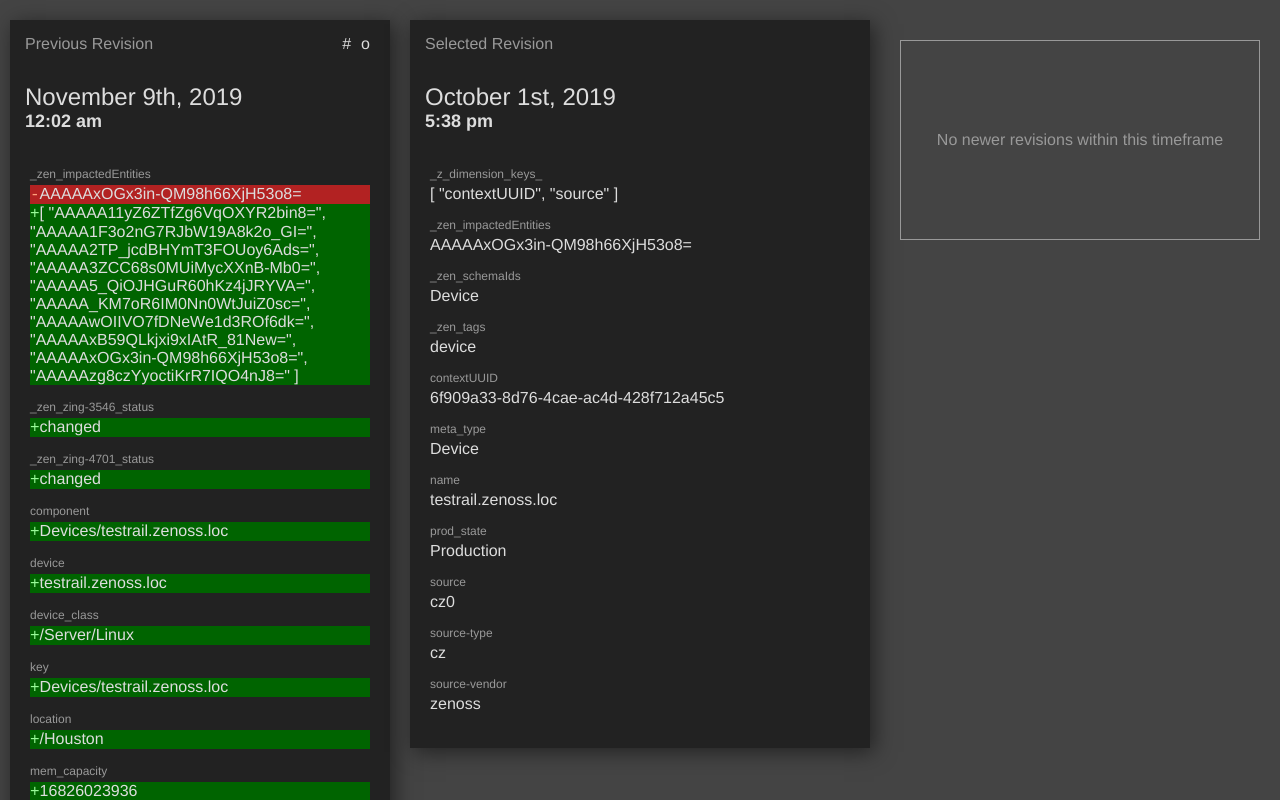
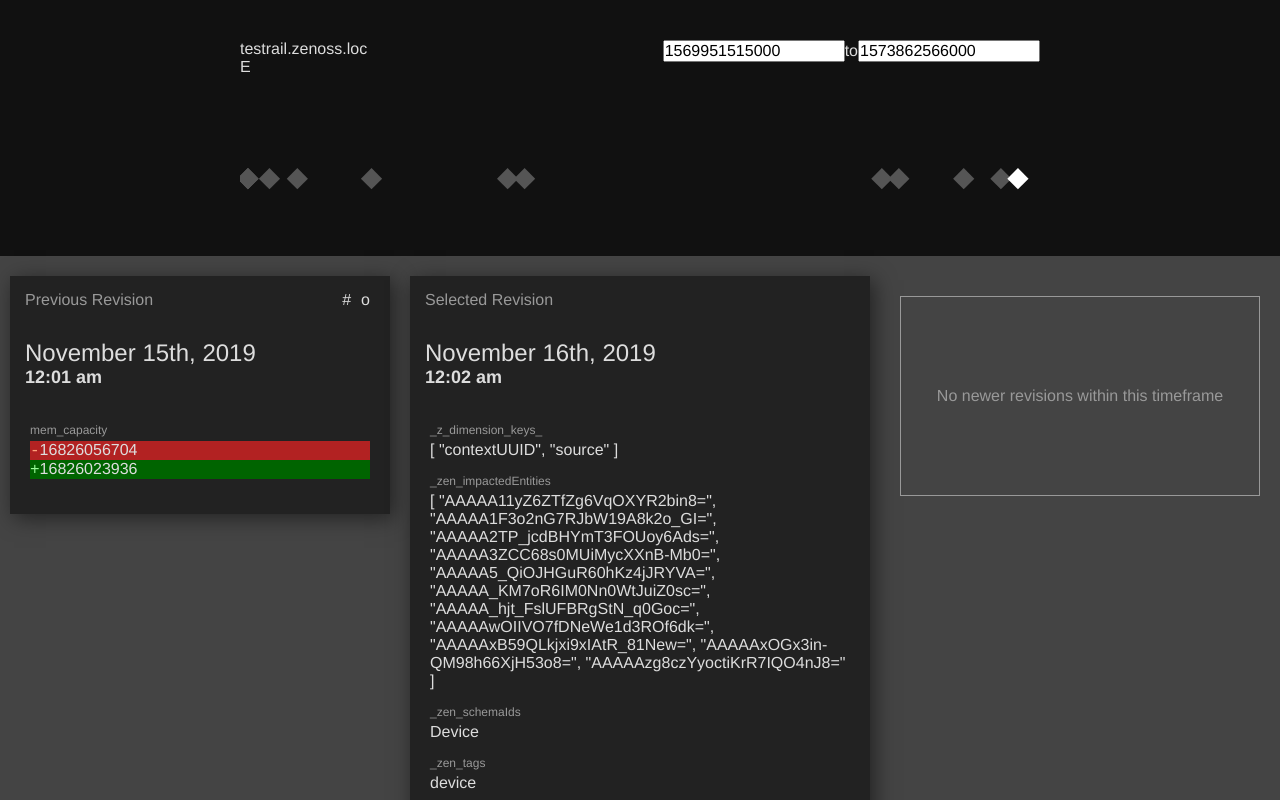
Before and after one commit to rDr4g0n/yamr-mcfly, a Vue app: page / in a window 1280 px wide. Shown: the top 800 px of the page. Built offline with nearby package versions, Linux system fonts and the light colour scheme.

Commit message:
add revision mark timeline

```diff
--- a/package.json
+++ b/package.json
@@ -9,6 +9,7 @@
   },
   "dependencies": {
     "core-js": "^3.4.3",
+    "d3-scale": "^3.2.1",
     "moment": "^2.24.0",
     "vue": "^2.6.10"
   },
--- a/src/App.vue
+++ b/src/App.vue
@@ -1,6 +1,6 @@
 <template>
   <div id="app">
-    <div style="background-color: #111;" v-if="false">
+    <div style="background-color: #111;">
       <div class="item-header-wrap">
         <div class="item-header">
           <div class="item-name">{{ itemName }}</div>
@@ -14,9 +14,13 @@
       </div>
 
       <div class="revision-timeline-wrap">
-        <div class="revision-timeline">
-          {{ revisions.length }} Revisions
-        </div>
+        <RevisionTimeline
+          :revisions="revisions"
+          :start="start"
+          :end="end"
+          :selectedRevision="selectedRevision"
+          @selectRevision="selectRevision"
+        />
       </div>
     </div>
 
@@ -82,6 +86,7 @@ import Vue from "vue"
 import moment from "moment"
 import { data } from "./data"
 import RevisionCard from "./components/RevisionCard"
+import RevisionTimeline from "./components/RevisionTimeline"
 
 Vue.filter("toDate", val => moment(val).format("MMMM Do, YYYY"))
 Vue.filter("toTime", val => moment(val).format("h:mm a"))
@@ -89,15 +94,17 @@ Vue.filter("toTime", val => moment(val).format("h:mm a"))
 export default {
   name: 'app',
   components: {
-    RevisionCard
+    RevisionCard,
+    RevisionTimeline,
   },
   data(){
+    data.sort((a, b) => a.timestamp - b.timestamp)
     return {
       itemType: "E",
       itemId: "1234",
       itemName: "testrail.zenoss.loc",
-      start: null,
-      end: null,
+      start: data[0].timestamp,
+      end: data[data.length-1].timestamp,
       revisions: data,
       prevRevision: null,
       selectedRevision: null,
@@ -172,9 +179,7 @@ export default {
 
 .revision-timeline-wrap {
   padding-top: 45px;
-  text-align: center;
   height: 100px;
-  border: solid 1px black;
 }
 
 .revision-viewer-wrap {
--- /dev/null
+++ b/src/components/RevisionTimeline.vue
@@ -0,0 +1,77 @@
+<template>
+  <div class="revision-timeline">
+    <svg class="revision-timeline-svg">
+      <g ref="revision-marks">
+        <rect
+          class="revision-mark"
+          v-for="(revision, i) in revisions"
+          :key="i"
+          :class="{ selected: revision === selectedRevision }"
+          x="0"
+          y="10"
+          width="15"
+          height="15"
+          :style="{ transform: `translate(${xScale(revision.timestamp)}px, 0) rotate(45deg)` }"
+          @click="onRevisionMarkSelect(revision)"
+        />
+      </g>
+    </svg>
+  </div>
+</template>
+
+<script>
+import { scaleLinear } from "d3-scale"
+/*
+  - identify selected revision
+  - find all fields which ever have changes and draw a line for each
+*/
+
+const PADDING = 15
+
+export default {
+  props: {
+    start: Number,
+    end: Number,
+    revisions: Array,
+    selectedRevision: Object
+  },
+  data(){
+    return {
+      w: 0,
+      h: 0,
+    }
+  },
+  computed: {
+    xScale(){
+      return scaleLinear()
+        .domain([this.start, this.end])
+        .range([PADDING, this.w - PADDING])
+    },
+  },
+  methods: {
+    onRevisionMarkSelect(revision){
+      this.$emit("selectRevision", revision)
+    },
+  },
+  mounted(){
+    const bb = this.$el.getBoundingClientRect()
+    this.w = bb.width
+    this.h = bb.height
+    console.log(this.w, this.start, this.end)
+  }
+}
+
+</script>
+
+<style scoped>
+.revision-timeline-svg {
+  width: 100%;
+  height: 100%;
+}
+.revision-mark {
+  fill: #555;
+}
+.revision-mark.selected {
+  fill: white;
+}
+</style>
```
Also changed, not shown: 2 other files (tests, documents, lock files or other folders).
